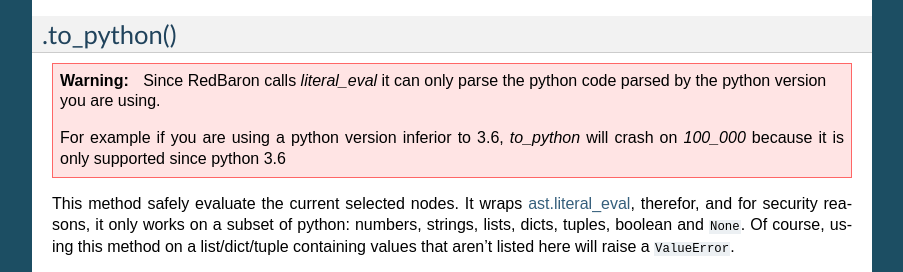
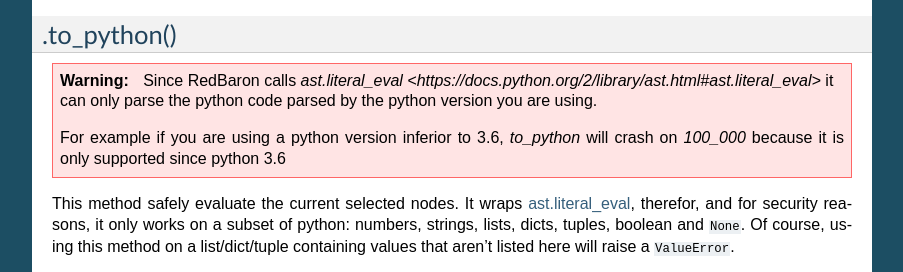
Before and after one commit to PyCQA/redbaron, a Sphinx documentation site: the page built from docs/other.rst, in a window 1280 px wide and 900 px high, scrolled down 3739 px, cut to the strip 188-460 px from the top of the window. Shown: the whole strip, without its empty margins (198-1101 px from the left). Built offline with Sphinx 7.4.7, drawn with Linux system fonts in a browser that asks for light colours.

Commit message:
[doc] uses link instead

```diff
--- a/docs/other.rst
+++ b/docs/other.rst
@@ -314,8 +314,9 @@ expect the number of spaces to add or to remove as first argument.
 
 .. WARNING::
 
-   Since RedBaron calls `literal_eval` it can only parse the python code parsed
-   by the python version you are using.
+   Since RedBaron calls `ast.literal_eval
+   <https://docs.python.org/2/library/ast.html#ast.literal_eval>` it can only
+   parse the python code parsed by the python version you are using.
 
    For example if you are using a python version inferior to 3.6, `to_python`
    will crash on `100_000` because it is only supported since python 3.6
```
